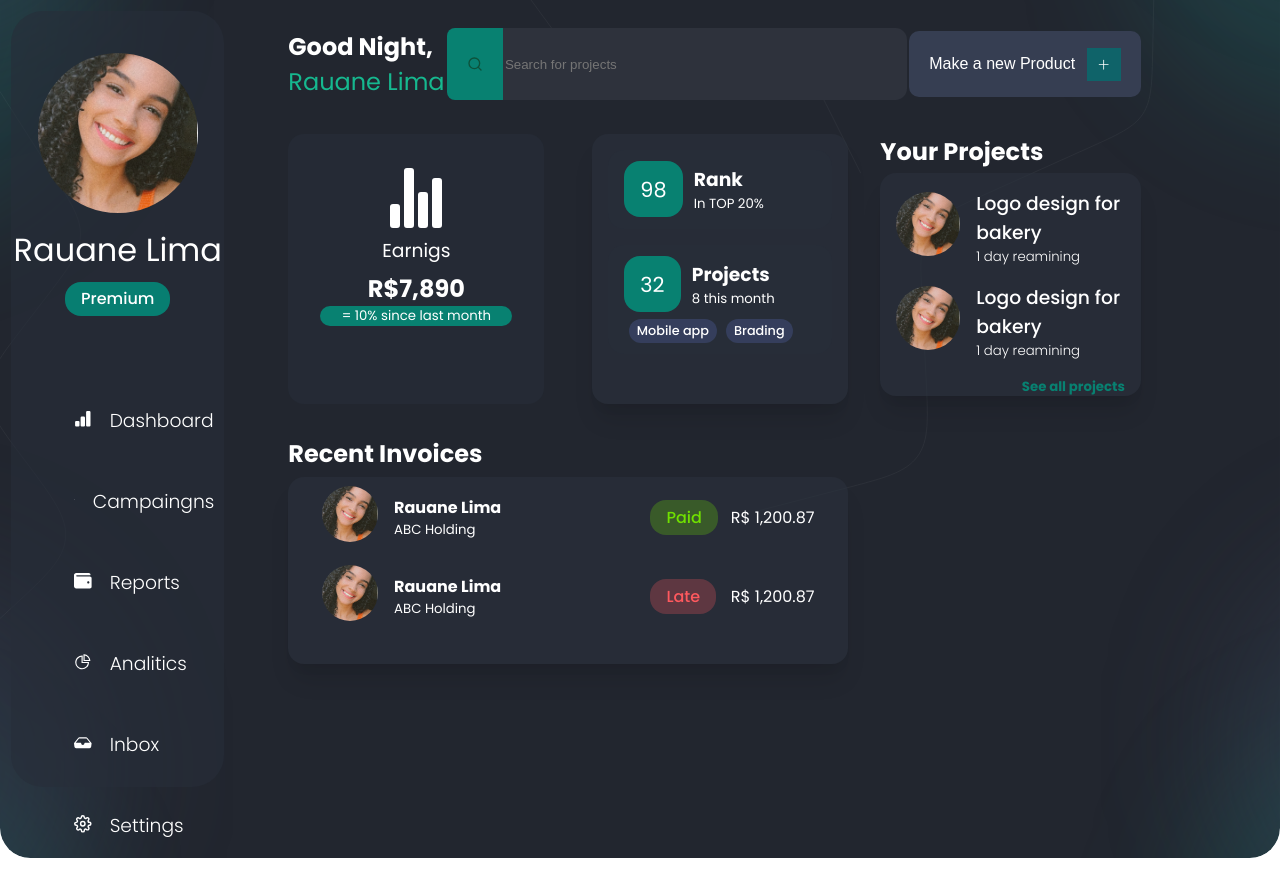
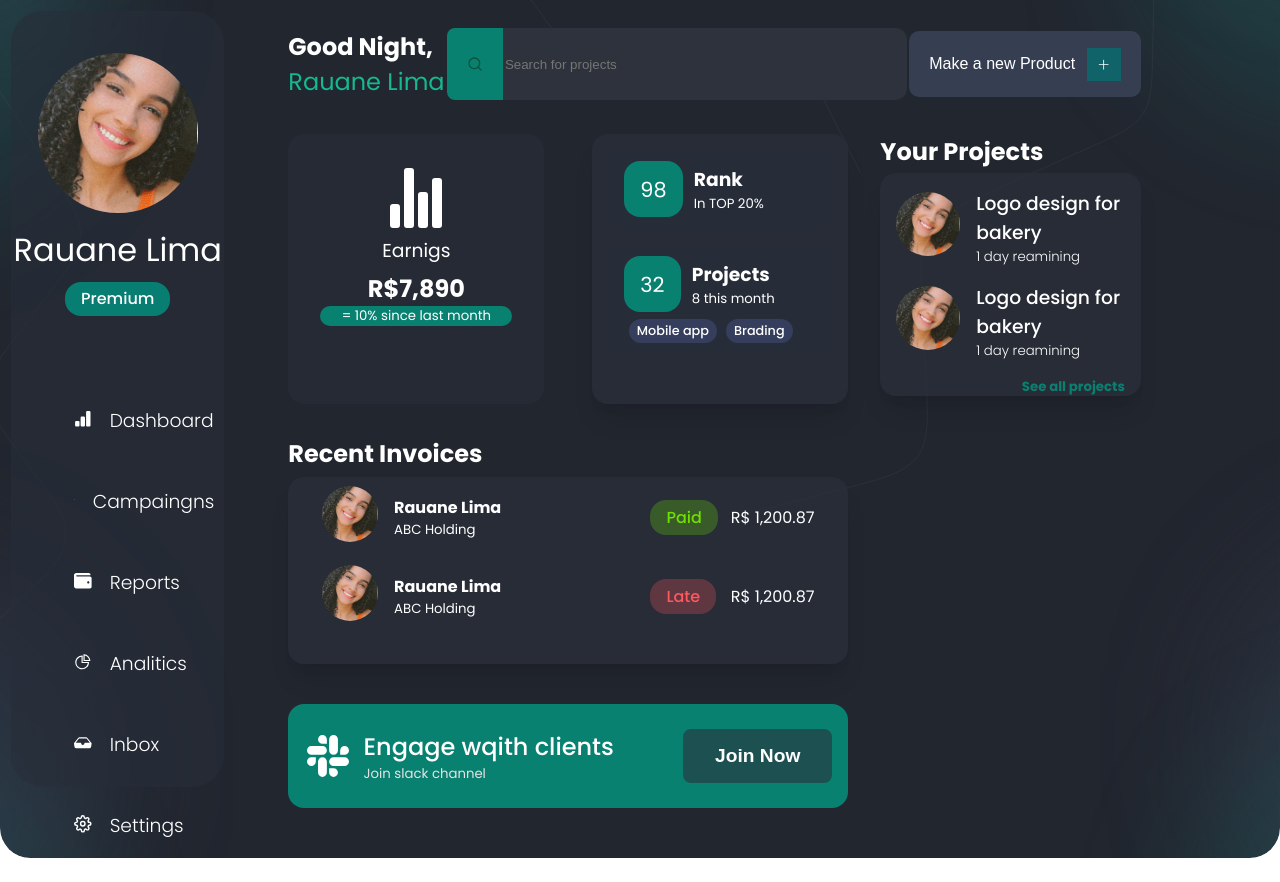
Before and after one commit to lRauane/Dashboard-react, a React (Create React App) app: page / in a window 1280 px wide. Built offline with nearby package versions, Linux system fonts and the light colour scheme.

Commit message:
Ajustes de componentes

```diff
--- /dev/null
+++ b/src/components/JoinSlack.jsx
@@ -0,0 +1,80 @@
+import React from "react";
+import styled from "styled-components";
+import {  hoverEffect, themeColor } from "../utils";
+import { FaSlack } from "react-icons/fa";
+
+function JoinSlack() {
+  return (
+    <JoinChannel>
+      <CardContent flex={true}>
+        <Slack>
+          <SlackLogo>
+            <FaSlack />
+          </SlackLogo>
+          <SlackText>
+            <SlackHead>Engage wqith clients</SlackHead>
+            <SlackFoot>Join slack channel</SlackFoot>
+          </SlackText>
+        </Slack>
+        <SlackJoin>Join Now</SlackJoin>
+      </CardContent>
+    </JoinChannel>
+  );
+}
+
+const JoinChannel = styled.div`
+  background-color: ${themeColor};
+  height: 50%;
+  margin-top: 9rem;
+  border-radius: 1rem;
+  display: flex;
+  align-items: center;
+  transition: 0.4s ease-in-out;
+  &:hover {
+    box-shadow: ${hoverEffect};
+  }
+`;
+const CardContent = styled.div`
+  margin: 1rem;
+  width: 100%;
+  display: flex;
+  align-items: center;
+  justify-content: space-between;
+`;
+const Slack = styled.div`
+  display: flex;
+`;
+const SlackLogo = styled.div`
+  margin-right: 0.7rem;
+  display: flex;
+  justify-content: center;
+  align-items: center;
+  svg {
+    color: white;
+    height: 3rem;
+    width: 3rem;
+  }
+`;
+const SlackText = styled.div`
+  color: white;
+`;
+const SlackHead = styled.h2`
+  font-weight: 500;
+`;
+const SlackFoot = styled.h5`
+  color: #e4e4e4;
+  font-weight: normal;
+`;
+const SlackJoin = styled.button`
+  background-color: #2b313d99;
+  border: none;
+  outline: none;
+  padding: 1rem 2rem;
+  color: white;
+  border-radius: 0.5rem;
+  font-size: 1.2rem;
+  font-weight: bold;
+  cursor: pointer;
+`;
+
+export default JoinSlack;
--- a/src/components/MainContent.jsx
+++ b/src/components/MainContent.jsx
@@ -3,6 +3,7 @@
 import Earnings from "./Earnings";
 import Info from "./Info";
 import Invoices from "./Invoices";
+import JoinSlack from "./JoinSlack";
 import NavBar from "./Navbar";
 import Projects from "./Projects";
 
@@ -27,6 +28,7 @@
               <TitleText>Recent Invoices</TitleText>
               <Invoices />
             </InvoicesContainer>
+            <JoinSlack />
           </ColumnOne2>
           <ColumnTwol2></ColumnTwol2>
         </SectionTwor>
```
